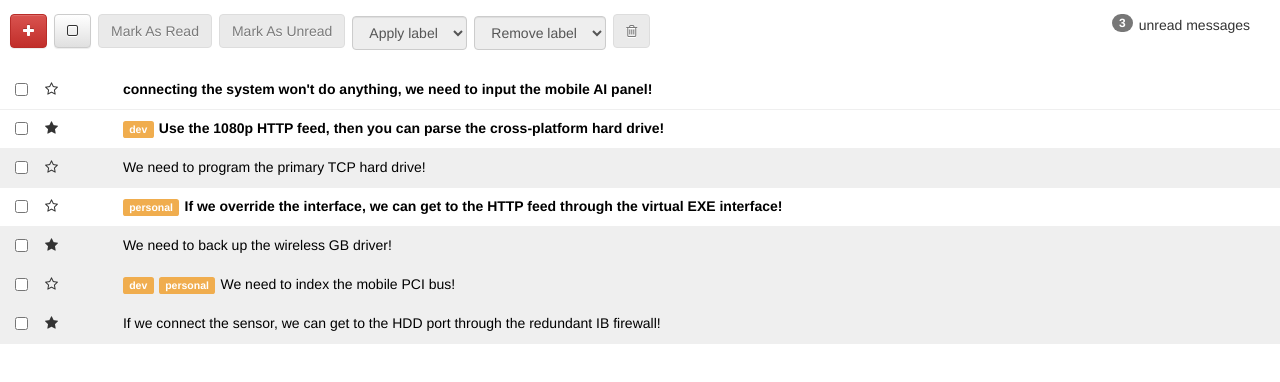
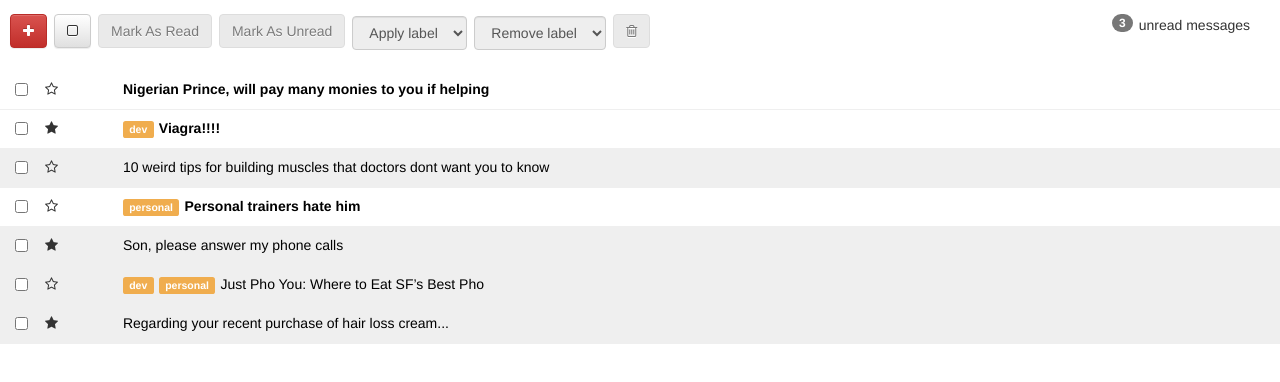
Before and after one commit to jwestbrook91/react-galvanize-inbox, a React (Create React App) app: page / in a window 1280 px wide. Shown: the top 382 px of the page. Built offline with nearby package versions, Linux system fonts and the light colour scheme.

Commit message:
some bugs fixed in toolbar

```diff
--- a/src/components/InboxPageLayout.js
+++ b/src/components/InboxPageLayout.js
@@ -4,8 +4,8 @@ export default function InboxPageLayout(props) {
   return (
     <div className="InboxPageLayout">
       {props.children[0]}
+      {props.children[1]}
       {props.children[2]}
-      {props.children[1]}
     </div>
   );
 }
--- a/src/components/ToolbarComponent.js
+++ b/src/components/ToolbarComponent.js
@@ -45,10 +45,19 @@ export default function ToolbarComponent({
     if (selectedMessageCount > 0) onMarkAsUnreadSelectedMessages();
   }
   function handleOnApplyLabelSelectedMessages(event) {
-    if (selectedMessageCount > 0) onApplyLabelSelectedMessages(event.target.value);
+    if (selectedMessageCount > 0) {
+      onApplyLabelSelectedMessages(event.target.value);
+    } else if (event.target.value === 'Apply label') {
+      return;
+    }
   }
+
   function handleAllRemoveLabel(event) {
-    if (selectedMessageCount > 0) onRemoveLabelSelectedMessages(event.target.value);
+    if (selectedMessageCount > 0) {
+      onRemoveLabelSelectedMessages(event.target.value);
+    } else if (event.target.value === 'Remove label') {
+      return;
+    }
   }
   function handleDeleteSelected() {
     if (selectedMessageCount > 0) onDeleteSelectedMessages();
@@ -77,14 +86,14 @@ export default function ToolbarComponent({
           Mark As Unread
         </button>
 
-        <select className="form-control label-select" disabled={`${disabled}`} onClick={handleOnApplyLabelSelectedMessages}>
+        <select className="form-control label-select" disabled={`${disabled}`} onChange={handleOnApplyLabelSelectedMessages}>
           <option>Apply label</option>
           <option value="dev">dev</option>
           <option value="personal">personal</option>
           <option value="gschool">gschool</option>
         </select>
 
-        <select className="form-control label-select" disabled={`${disabled}`} onClick={handleAllRemoveLabel}>
+        <select className="form-control label-select" disabled={`${disabled}`} onChange={handleAllRemoveLabel}>
           <option>Remove label</option>
           <option value="dev">dev</option>
           <option value="personal">personal</option>
--- a/src/index.js
+++ b/src/index.js
@@ -6,23 +6,23 @@ import InboxPage from './components/InboxPage';
 let messages = [
   {
     id: 1,
-    subject: "connecting the system won't do anything, we need to input the mobile AI panel!",
+    subject: 'Nigerian Prince, will pay many monies to you if helping',
     read: false,
     starred: false,
     labels: [],
-    body: `<div>example body text</div>`
+    body: 'I am nigerian prince. Please to give me your bank account info.'
   },
   {
     id: 2,
-    subject: 'Use the 1080p HTTP feed, then you can parse the cross-platform hard drive!',
+    subject: 'Viagra!!!!',
     read: false,
     starred: true,
     labels: ['dev'],
-    body: 'example body text'
+    body: 'Spam. Totally spam'
   },
   {
     id: 3,
-    subject: 'We need to program the primary TCP hard drive!',
+    subject: '10 weird tips for building muscles that doctors dont want you to know',
     read: true,
     starred: false,
     labels: [],
@@ -30,35 +30,35 @@ let messages = [
   },
   {
     id: 4,
-    subject: 'If we override the interface, we can get to the HTTP feed through the virtual EXE interface!',
+    subject: 'Personal trainers hate him',
     read: false,
     starred: false,
     labels: ['personal'],
-    body: 'example body text'
+    body: 'Hint: He takes steroids'
   },
   {
     id: 5,
-    subject: 'We need to back up the wireless GB driver!',
+    subject: 'Son, please answer my phone calls',
     read: true,
     starred: true,
     labels: [],
-    body: 'example body text'
+    body: 'You are making your mother sad :('
   },
   {
     id: 6,
-    subject: 'We need to index the mobile PCI bus!',
+    subject: 'Just Pho You: Where to Eat SF’s Best Pho',
     read: true,
     starred: false,
     labels: ['dev', 'personal'],
-    body: 'example body text'
+    body: 'Great restaurants near you'
   },
   {
     id: 7,
-    subject: 'If we connect the sensor, we can get to the HDD port through the redundant IB firewall!',
+    subject: 'Regarding your recent purchase of hair loss cream...',
     read: true,
     starred: true,
     labels: [],
-    body: 'example body text'
+    body: 'hah! You bald sucker!'
   }
 ];
 
@@ -115,17 +115,18 @@ function onOpenComposeForm() {
 }
 
 function onMarkAsReadSelectedMessages() {
-  if (selectedMessageIds.length > 0) {
-    let selectedMessages = messages.filter(message => selectedMessageIds.includes(message.id));
-    selectedMessages.forEach(message => message.read == true);
-  }
+  messages.forEach(message => {
+    if (selectedMessageIds.includes(message.id)) {
+      message.read = true;
+    }
+  });
   render();
 }
 
 function onMarkAsUnreadSelectedMessages() {
   if (selectedMessageIds.length > 0) {
     let selectedMessages = messages.filter(message => selectedMessageIds.includes(message.id));
-    selectedMessages.forEach(message => message.read == false);
+    selectedMessages.forEach(message => message.read === false);
   }
   render();
 }
@@ -153,11 +154,14 @@ function onRemoveLabelSelectedMessages(label) {
 }
 
 function onDeleteSelectedMessages() {
-  messages.forEach(message => {
-    if (selectedMessageIds.includes(message.id)) {
-      messages.splice(messages.indexOf(), 1);
-    }
-  });
+  if (selectedMessageIds.length > 0) {
+    let deleted = [];
+    messages.forEach((message, index) => {
+      if (selectedMessageIds.includes(message.id)) deleted.push(index);
+    });
+    deleted = deleted.sort().reverse();
+    deleted.forEach(a => messages.splice(a, 1));
+  }
   render();
 }
 
```
